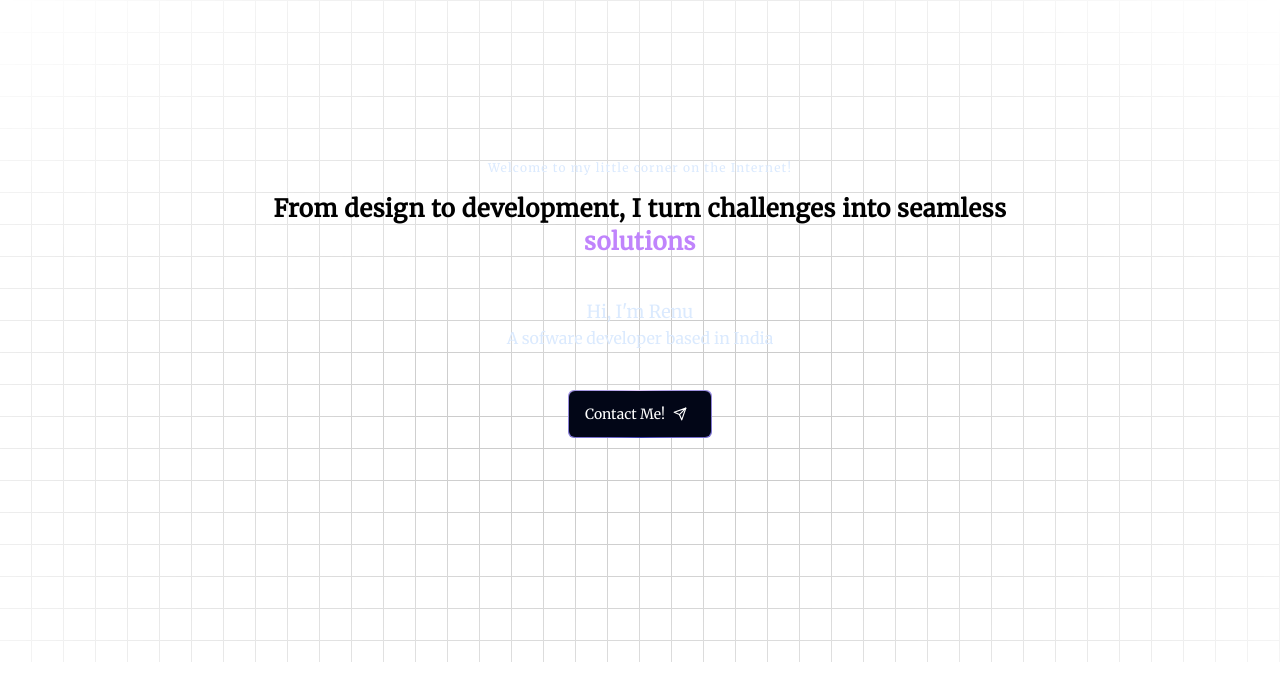
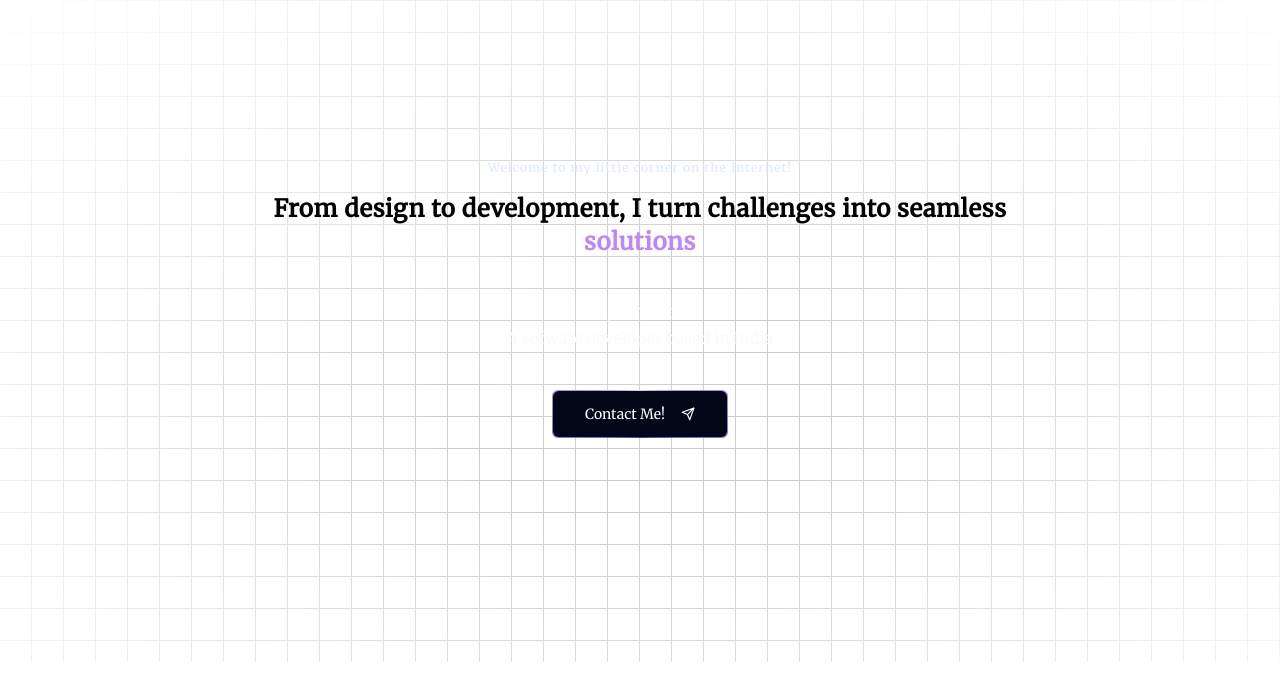
Before and after one commit to renurao1306/meet-renu, a Next.js app: page / in a window 1280 px wide. Shown: the top 700 px of the page. Built offline with nearby package versions, Linux system fonts and the light colour scheme.

Commit message:
changed text color and added gap for button in main section

```diff
--- a/components/Main.tsx
+++ b/components/Main.tsx
@@ -24,20 +24,20 @@ const Main = () => {
 
                     <TextGenerateEffect className='text-center' words='From design to development, I turn challenges into seamless solutions' />
 
-                    <p className='text-blue-100 text-lg mt-10'>
+                    <p className='text-white text-lg mt-10'>
                         Hi, I&apos;m Renu
                     </p>
-                    <p className='text-blue-100 text-md'>
+                    <p className='text-white-100 text-md'>
                         A sofware developer based in India
                     </p>
 
 
                     <button className="mt-10 relative inline-flex h-12 w-100 overflow-hidden rounded-md p-[1px] focus:outline-none focus:ring-1 focus:ring-slate-200">
                         <span className="absolute inset-[-1000%] animate-[spin_2s_linear_infinite] bg-[conic-gradient(from_90deg_at_50%_50%,#E2CBFF_0%,#393BB2_50%,#E2CBFF_100%)]" />
-                        <span className="inline-flex h-full w-full cursor-pointer items-center justify-center rounded-md bg-slate-950 px-4 py-1 text-sm font-medium text-white backdrop-blur-3xl">
+                        <span className="inline-flex h-full w-full cursor-pointer items-center justify-center rounded-md bg-slate-950 px-8 gap-4 text-sm font-medium text-white backdrop-blur-3xl">
                             Contact Me!
 
-                            <span className='px-2'><FiSend /></span>
+                            <FiSend />
 
                         </span>
                     </button>
--- a/tailwind.config.ts
+++ b/tailwind.config.ts
@@ -36,6 +36,10 @@ export default {
         black: {
           DEFAULT: '#000',
           100: '#000319'
+        },
+        white: {
+          DEFAULT: '#FFF',
+          100: '#FAFAFA'
         }
       },
     },
```
